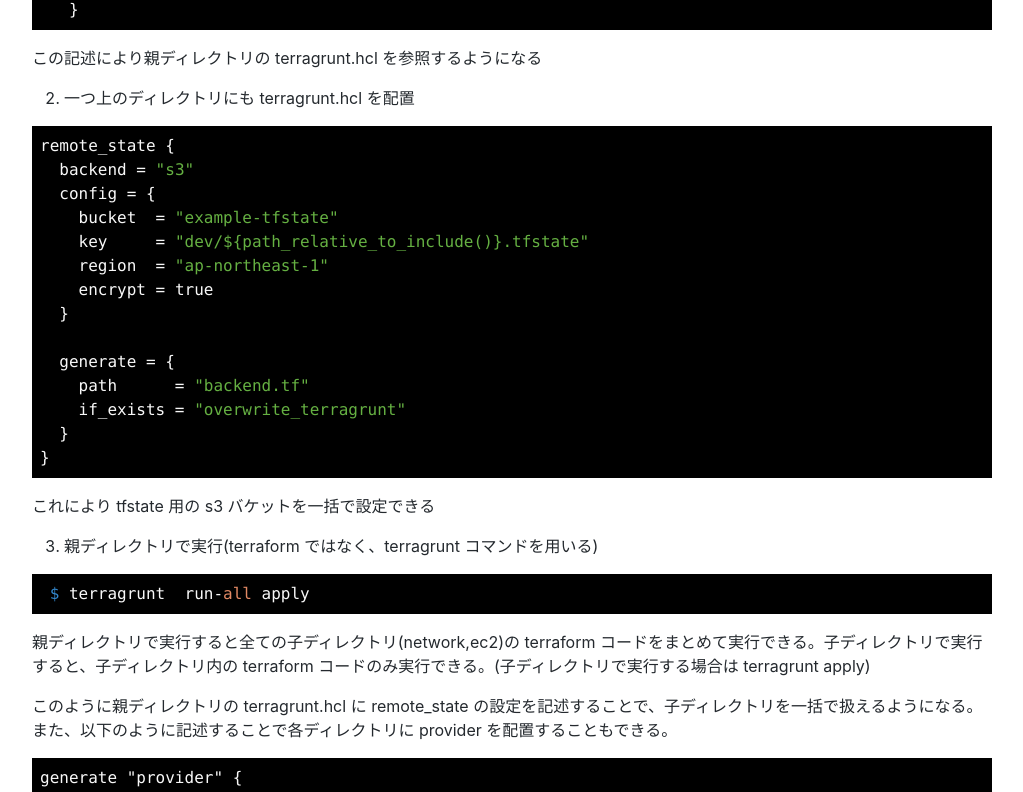
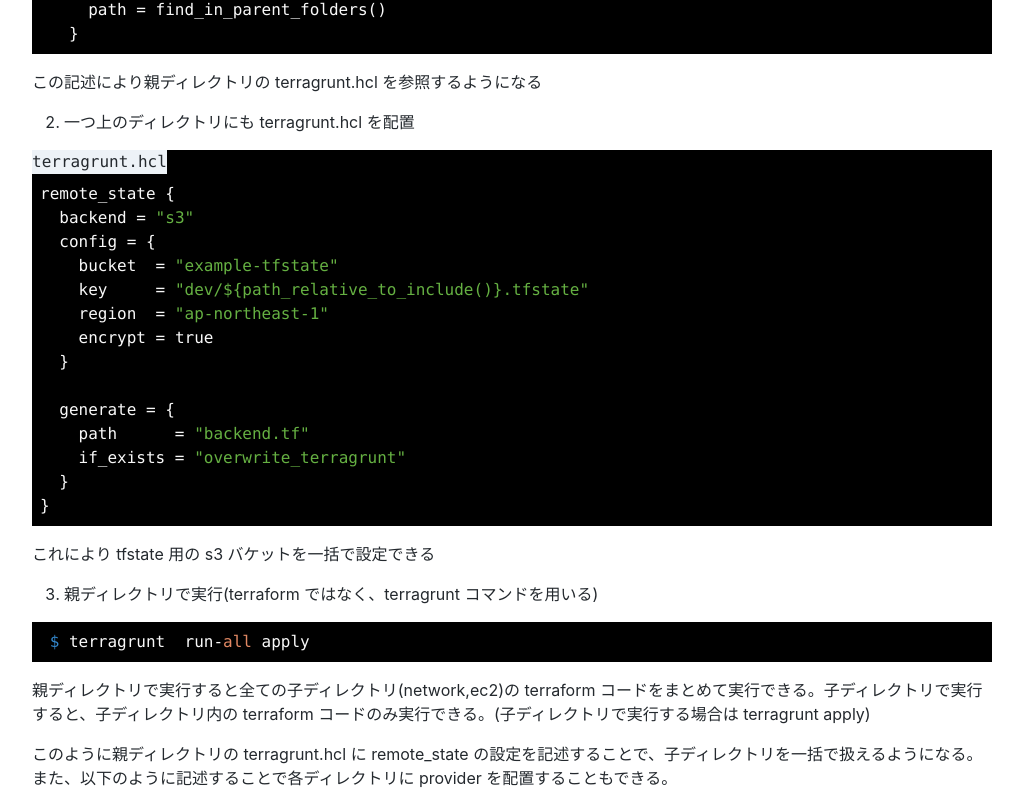
Before and after one commit to RyoMasumura1201/blog_of_the_ore, a Next.js app: page /posts/how-to-terragrunt in a window 1280 px wide. Shown: the part 1117-1909 px from the top of the page, without its empty margins (128-1151 px from the left). Built offline with nearby package versions, Linux system fonts and the light colour scheme.

Commit message:
style: codeblockにファイル名追加

```diff
--- a/src/components/CodeBlock.tsx
+++ b/src/components/CodeBlock.tsx
@@ -1,18 +1,33 @@
 import { CodeComponent } from 'react-markdown/lib/ast-to-react';
 import SyntaxHighlighter from 'react-syntax-highlighter';
 import { sunburst } from 'react-syntax-highlighter/dist/cjs/styles/hljs';
+import { Box } from '@chakra-ui/layout';
 
 const CodeBlock: CodeComponent = ({ inline, className, children }) => {
   if (inline) {
     return <code className={className}>{children}</code>;
   }
-  const match = /language-(\w+)/.exec(className || '');
+  const match = /language-(\w+)(:.+)/.exec(className || '');
   const lang = match && match[1] ? match[1] : '';
+  const name = match && match[2] ? match[2].slice(1) : '';
 
   return (
-    <SyntaxHighlighter style={sunburst} language={lang}>
-      {String(children).replace(/\n$/, '')}
-    </SyntaxHighlighter>
+    <>
+      {name ? (
+        <Box position='relative'>
+          <Box display='inline-block' position='absolute' bg='gray.100'>
+            {name}
+          </Box>
+          <SyntaxHighlighter style={sunburst} language={lang}>
+            {'\n' + String(children).replace(/\n$/, '')}
+          </SyntaxHighlighter>
+        </Box>
+      ) : (
+        <SyntaxHighlighter style={sunburst} language={lang}>
+          {String(children).replace(/\n$/, '')}
+        </SyntaxHighlighter>
+      )}
+    </>
   );
 };
 
```
